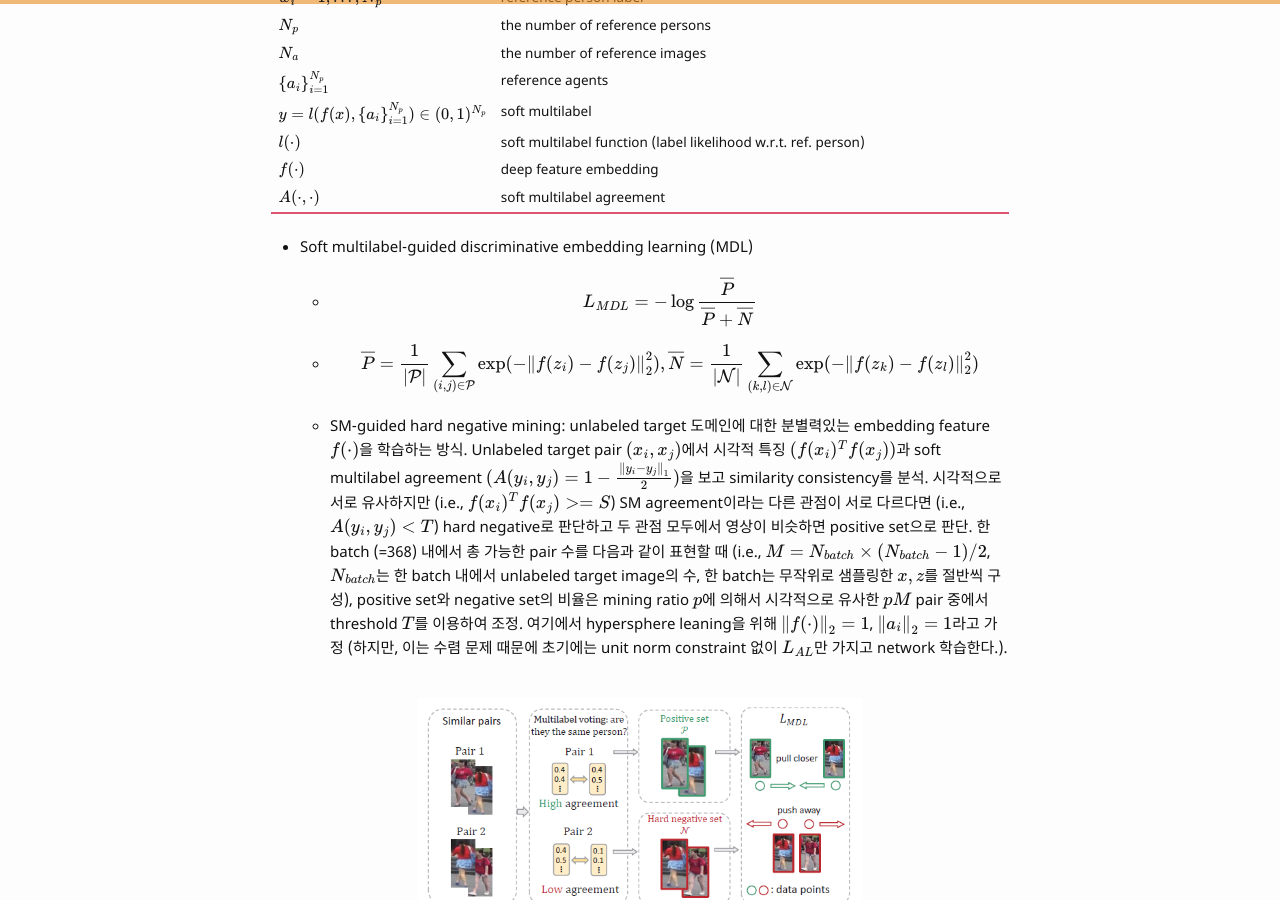
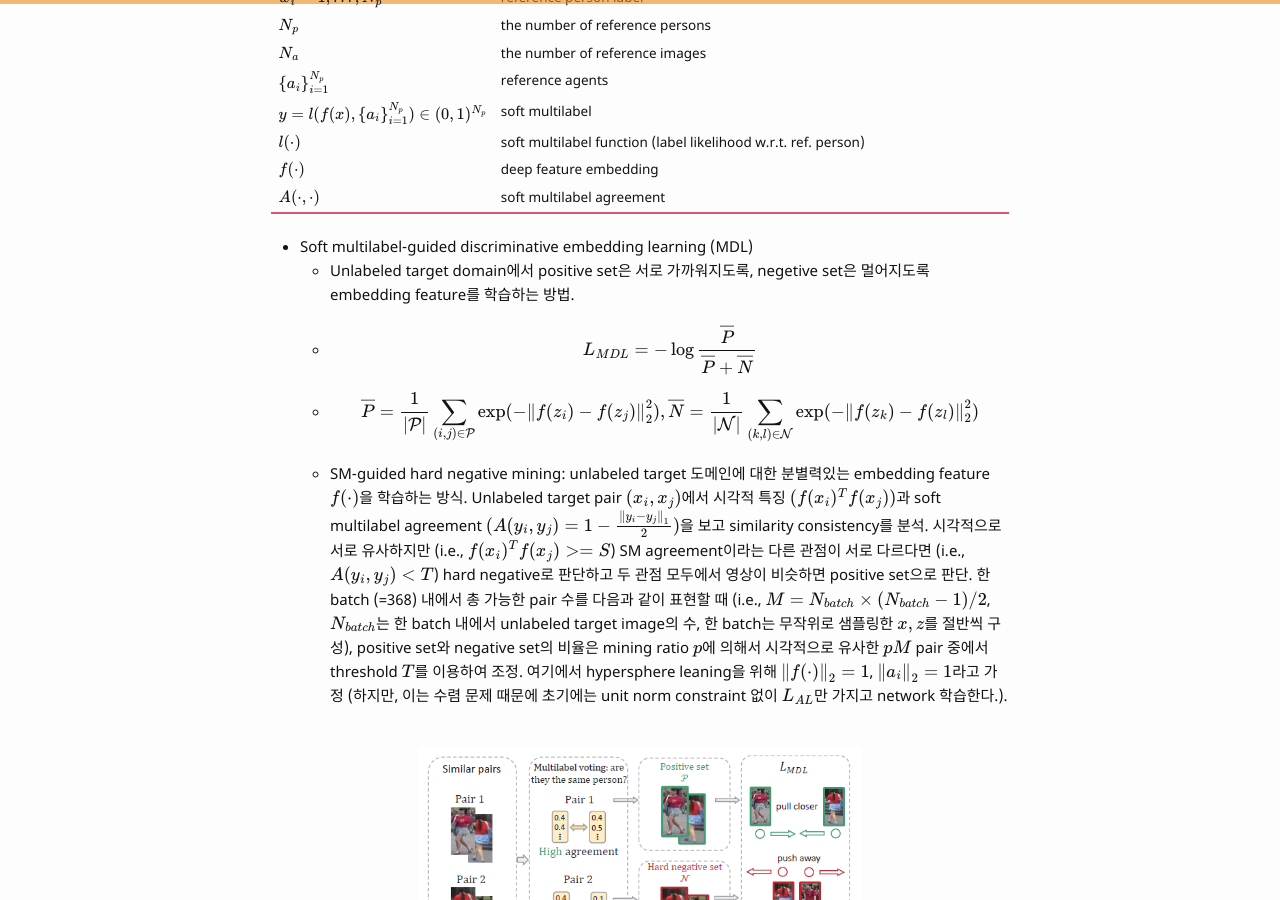
Before and after one commit to bismex/bismex.github.io, a Jekyll site: the page built from _posts/2019-07-03-MAR.md, in a window 1280 px wide and 900 px high, scrolled down 2414 px. Built offline with Jekyll 4.4.1, drawn with Linux system fonts in a browser that asks for light colours; formulas are drawn with MathJax 3.

Commit message:
Update 2019-07-03-MAR.md

```diff
--- a/_posts/2019-07-03-MAR.md
+++ b/_posts/2019-07-03-MAR.md
@@ -79,6 +79,7 @@ tags: CV re-id unsupervised
 | ---------- | ---------- |
 
 - Soft multilabel-guided discriminative embedding learning (MDL)
+  - Unlabeled target domain에서 positive set은 서로 가까워지도록, negetive set은 멀어지도록 embedding feature를 학습하는 방법.
   - $$L_{MDL} = -\log \frac{\overline{P}}{\overline{P} + \overline{N}}$$
   - $$\overline{P} = \frac{1}{|\mathcal{P}|} \sum_{(i, j) \in \mathcal{P}} \exp (-\left \| f(z_i) - f(z_j) \right \|^2_2), \overline{N} = \frac{1}{|\mathcal{N}|} \sum_{(k, l) \in \mathcal{N}} \exp (-\left \| f(z_k) - f(z_l) \right \|^2_2)$$
   - SM-guided hard negative mining: unlabeled target 도메인에 대한 분별력있는 embedding feature $$f(\cdot)$$을 학습하는 방식. Unlabeled target pair $$(x_i, x_j)$$에서 시각적 특징 $$(f(x_i)^T f(x_j))$$과 soft multilabel agreement $$(A(y_i, y_j)=1-\frac{\left \| y_i - y_j \right \|_1}{2})$$을 보고 similarity consistency를 분석. 시각적으로 서로 유사하지만 (i.e., $$f(x_i)^T f(x_j)>=S$$) SM agreement이라는 다른 관점이 서로 다르다면 (i.e., $$A(y_i, y_j)<T$$) hard negative로 판단하고 두 관점 모두에서 영상이 비슷하면 positive set으로 판단. 한 batch (=368) 내에서 총 가능한 pair 수를 다음과 같이 표현할 때 (i.e., $$M=N_{batch} \times (N_{batch} - 1 )/2$$, $$N_{batch}$$는 한 batch 내에서 unlabeled target image의 수, 한 batch는 무작위로 샘플링한 $$x, z$$를 절반씩 구성), positive set와 negative set의 비율은 mining ratio $$p$$에 의해서 시각적으로 유사한 $$pM$$ pair 중에서 threshold $$T$$를 이용하여 조정. 여기에서 hypersphere leaning을 위해 $$\left \| f(\cdot) \right \|_2=1$$, $$\left \| a_i \right \|_2=1$$라고 가정 (하지만, 이는 수렴 문제 때문에 초기에는 unit norm constraint 없이 $$L_{AL}$$만 가지고 network 학습한다.).
```
